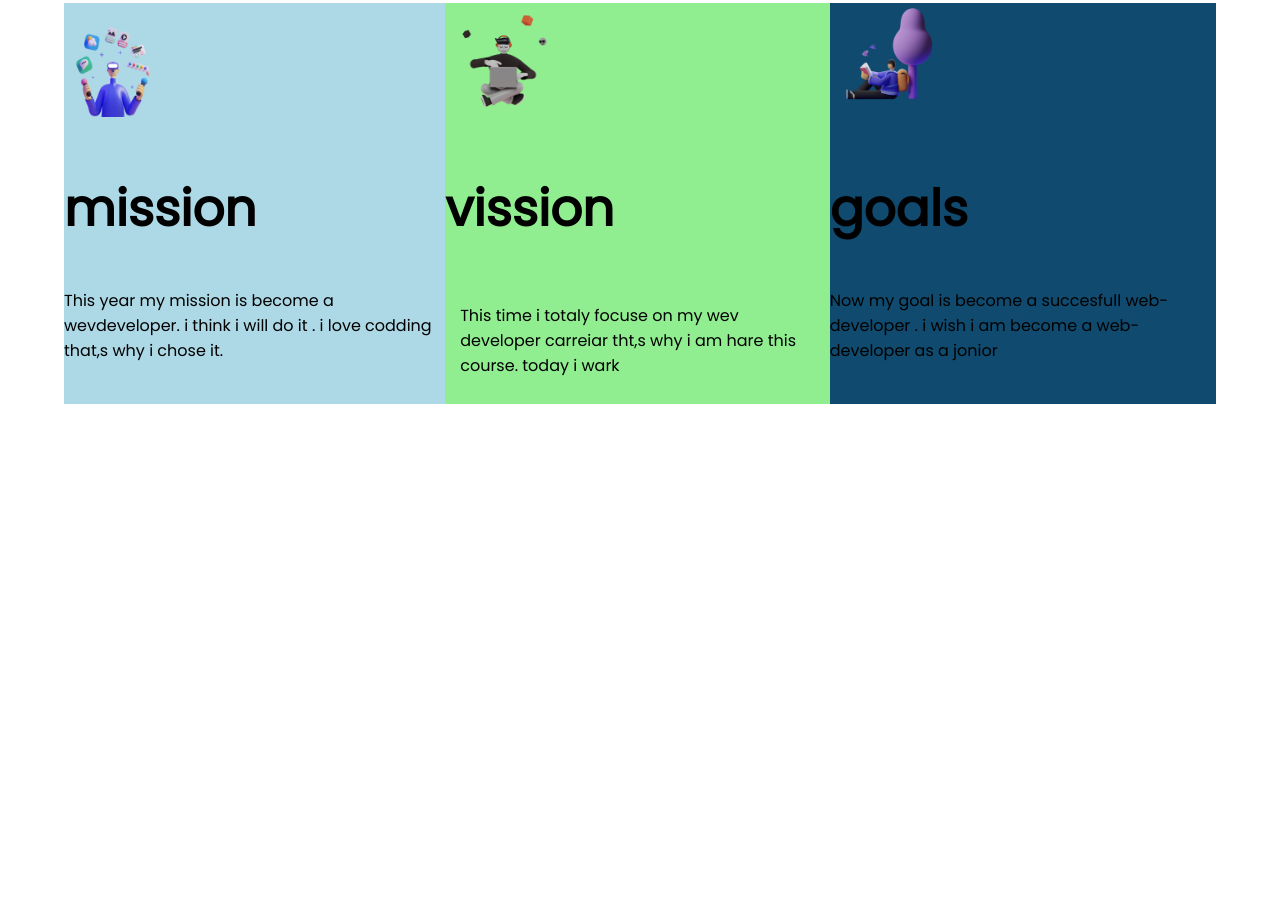
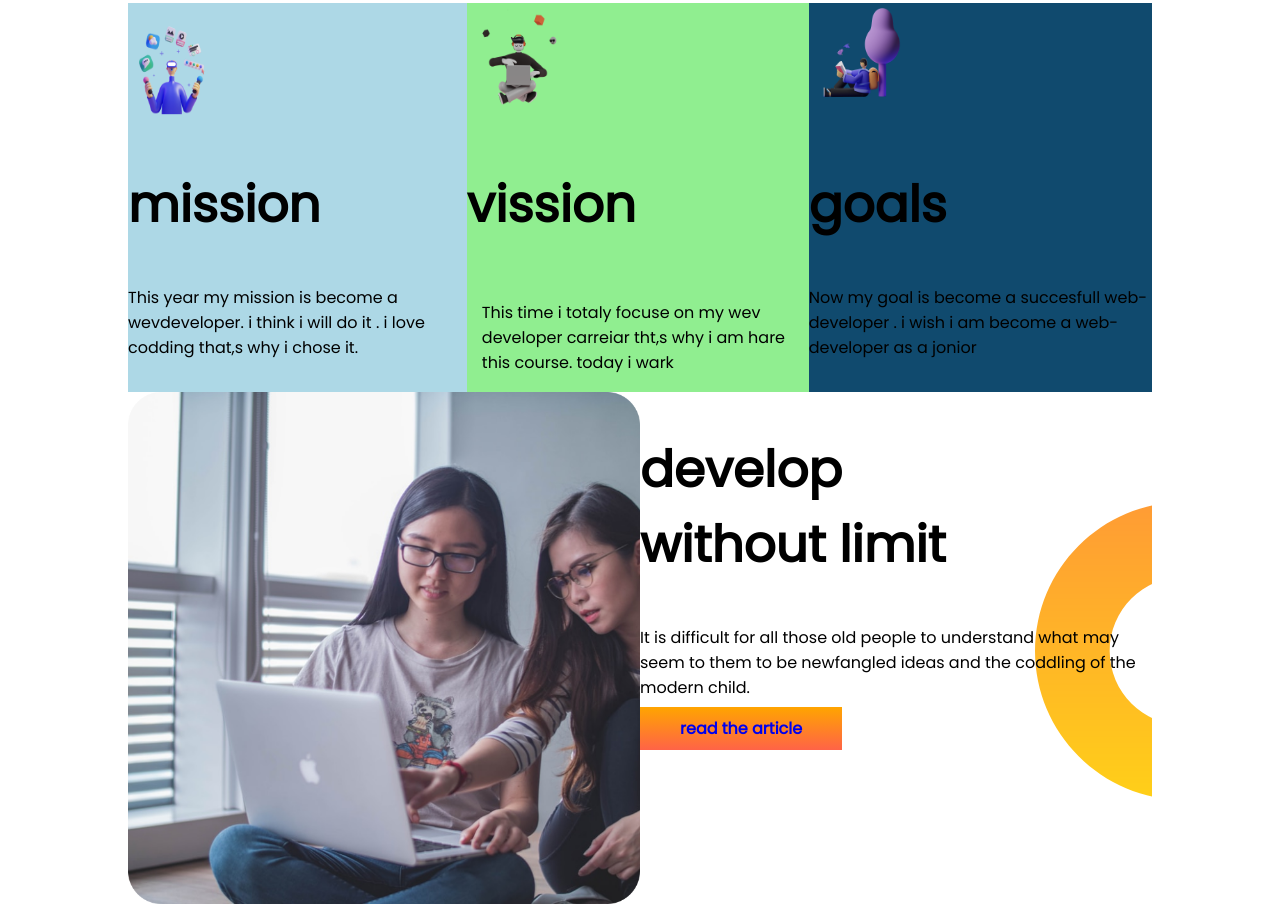
Before and after one commit to sowrav987/my-1st-assaingment, a plain HTML site: page index.html in a window 1280 px wide. Shown: the part 798-1717 px from the top of the page. Before the commit the page ends 1210 px from the top, so only its background shows below. Drawn offline with Linux system fonts and the light colour scheme.

Commit message:
develop without limit

```diff
--- a/index.html
+++ b/index.html
@@ -57,8 +57,26 @@
             </div>
         </div>
     </section>
+    <section class="first-section  develop">
+        <div class="half-width">
+            <img class="develop" src="images/coding.png" alt="">
+        </div>
+
+        <div class="half-width">
+            <h1>develop <br>without limit</h1>
+            <p>It is difficult for all those old people to understand what may seem to them to be newfangled ideas and
+                the coddling of the modern child.</p>
+            <a class="link-button" target="blank"
+                href="https://dictionary.cambridge.org/dictionary/english/coddling">read the
+                article</a>
+
+    </section>
+
+
+    </section>
 
 
 </body>
 
+
 </html>
--- a/style.css
+++ b/style.css
@@ -1,8 +1,8 @@
 body{
     font-family: 'Poppins', sans-serif;
-    margin-top: 5%;
-    margin-left: 5%;
-    margin-right: 5%;
+    margin-top: 10%;
+    margin-left: 10%;
+    margin-right: 10%;
 }
 .orange-color{
   color: orange;
@@ -59,3 +59,14 @@ h1{
 .blue{
     background-color: rgb(16, 74, 110);
 }
+.develop{
+    width: 100%;
+    background-image: url(images/dream-bg.png);
+    background-position: right;
+    background-repeat: no-repeat;
+
+
+}
+.right{
+
+}
```
Also changed, not shown: images/New Project.png (added), images/dream-bg.png (added).
